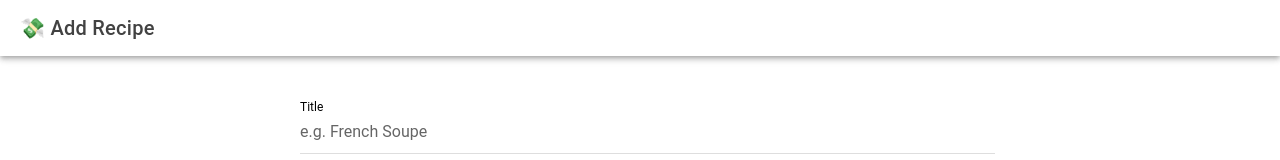
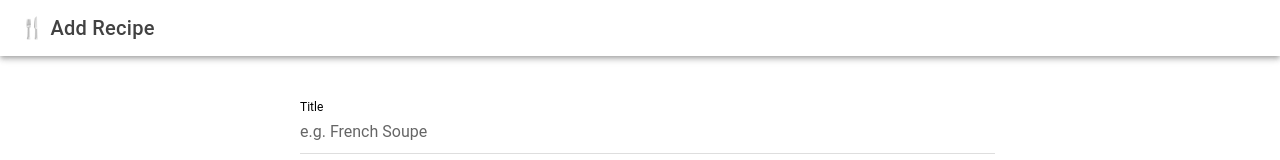
Before and after one commit to zaher-abbas/recipes-ionic, a React (Vite) app: page /add in a window 1280 px wide. Shown: the top 160 px of the page. Built offline with nearby package versions, Linux system fonts and the light colour scheme.

Commit message:
Update title icon in "Add Recipe" page from 💸 to 🍴

```diff
--- a/src/pages/Add.tsx
+++ b/src/pages/Add.tsx
@@ -55,7 +55,7 @@ const Add: React.FC = () => {
         <IonPage>
             <IonHeader>
                 <IonToolbar>
-                    <IonTitle>💸 Add Recipe</IonTitle>
+                    <IonTitle>🍴 Add Recipe</IonTitle>
                 </IonToolbar>
             </IonHeader>
             <IonContent fullscreen>
```
